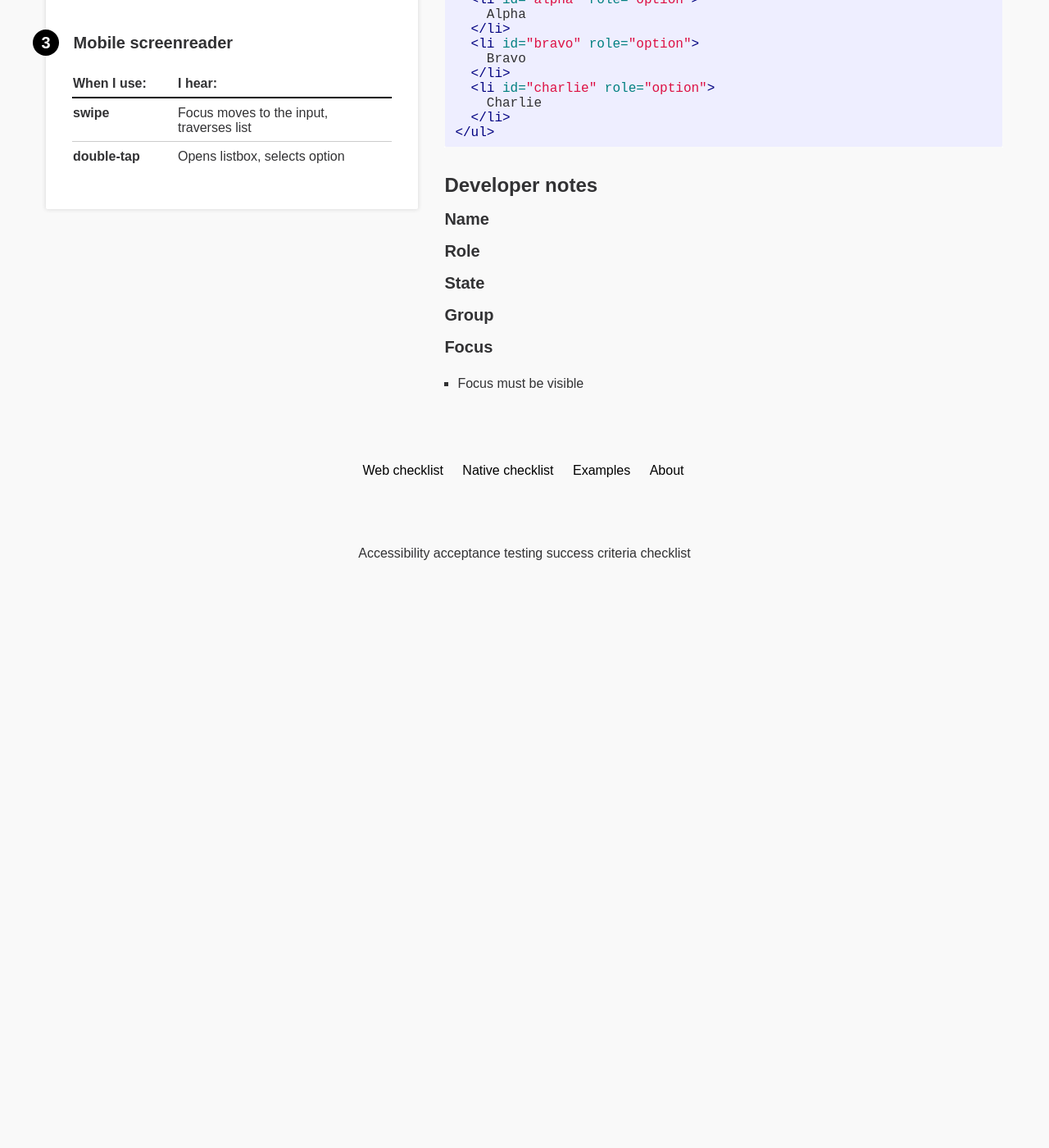
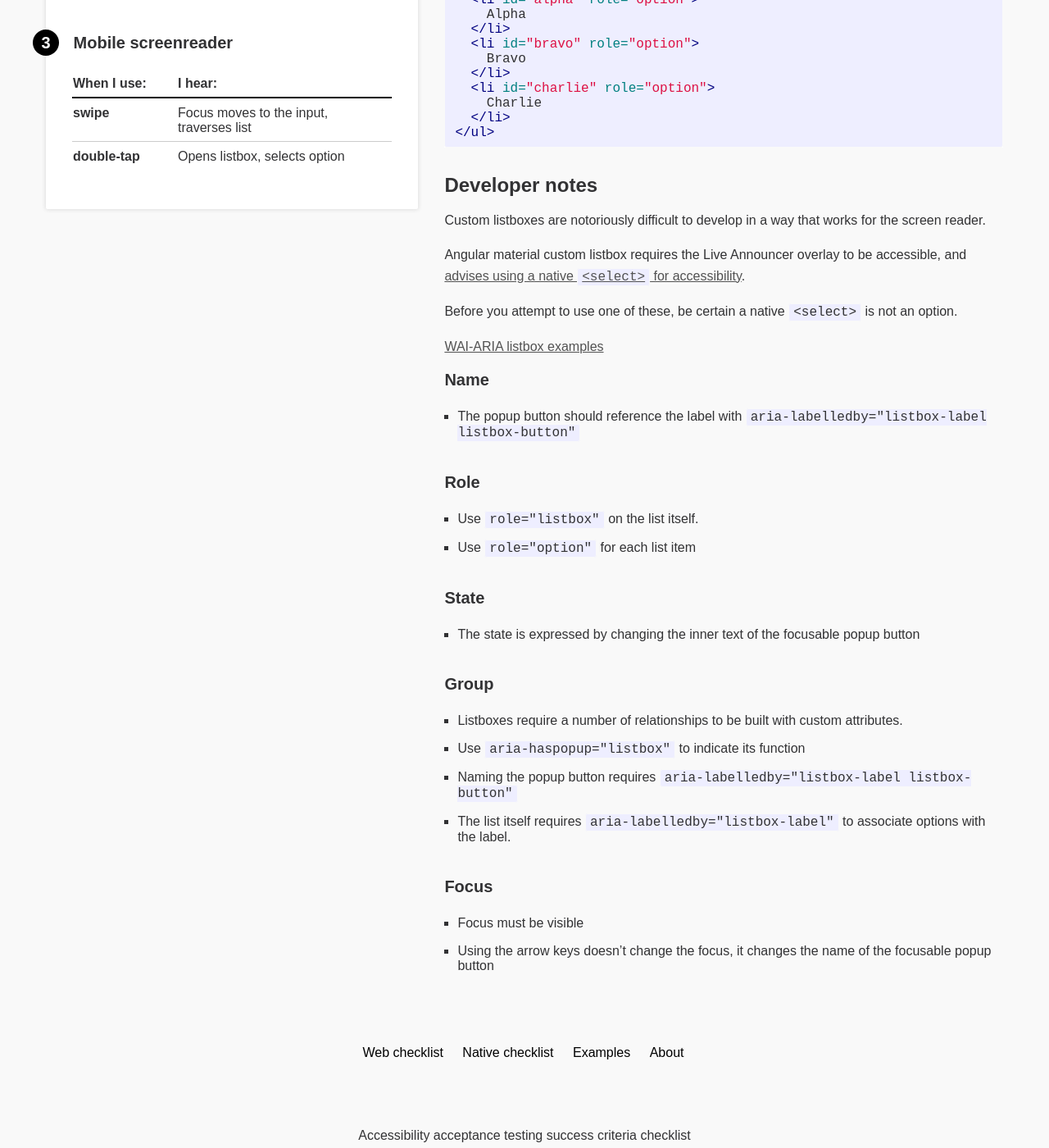
Before and after one commit to charlietriplett/OpenA11yEngineer, a Jekyll site: the page built from _checklist-web/listbox-dropdown.md, in a window 1280 px wide and 1400 px high, scrolled down 1111 px. Shown: the whole window at 82% size. Built offline with Jekyll 4.4.1, drawn with Linux system fonts in a browser that asks for light colours; before the commit the page ends 1847 px from its top, so only the background shows below that.

Commit message:
Content edits

```diff
--- a/_checklist-web/listbox-dropdown.md
+++ b/_checklist-web/listbox-dropdown.md
@@ -59,7 +59,7 @@ Even Angular Material documentation says "The native `<select>` offers the best
 {% highlight html %}
 <div id="listbox-label">
   Choose a NATO Phoenetic Letter
-</label>
+</div>
 <button aria-haspopup="listbox"
         aria-labelledby="listbox-label listbox-button"
         id="listbox-button">
@@ -85,14 +85,30 @@ Even Angular Material documentation says "The native `<select>` offers the best
 
 
 ## Developer notes
+Custom listboxes are notoriously difficult to develop in a way that works for the screen reader.
+
+Angular material custom listbox requires the Live Announcer overlay to be accessible, and [advises using a native `<select>` for accessibility](https://material.angular.io/components/select/overview).
+
+Before you attempt to use one of these, be certain a native `<select>` is not an option.
+
+[WAI-ARIA listbox examples](https://www.w3.org/TR/wai-aria-practices-1.1/examples/listbox/listbox-collapsible.html)
 
 ### Name
+- The popup button should reference the label with `aria-labelledby="listbox-label listbox-button"`
 
 ### Role
+- Use `role="listbox"` on the list itself.
+- Use `role="option"` for each list item
 
 ### State
+- The state is expressed by changing the inner text of the focusable popup button
 
 ### Group
+- Listboxes require a number of relationships to be built with custom attributes.
+- Use `aria-haspopup="listbox"` to indicate its function
+- Naming the popup button requires `aria-labelledby="listbox-label listbox-button"`
+- The list itself requires `aria-labelledby="listbox-label"` to associate options with the label.
 
 ### Focus
 - Focus must be visible
+- Using the arrow keys doesn't change the focus, it changes the name of the focusable popup button
```
